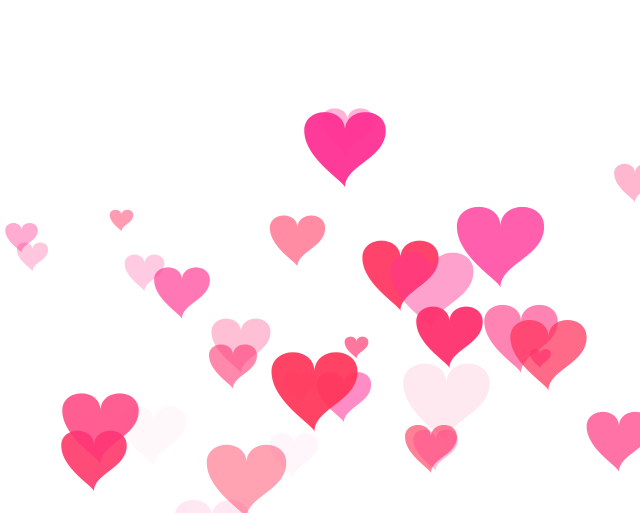
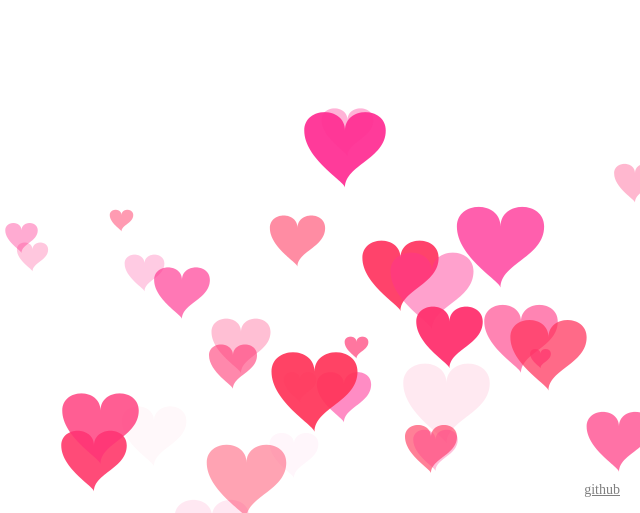
Before and after one commit to KyleBing/animate-heart-canvas, a website: page index.html in a window 1280 px wide. Shown: the part 287-800 px from the top of the page, 640-1280 px from the left. Drawn offline with Linux system fonts and the light colour scheme.

Commit message:
text color

```diff
--- a/index.html
+++ b/index.html
@@ -54,7 +54,7 @@
         font-size: 14px;
         text-align: center;
         padding: 5px 10px;
-        color: white;
+        color: gray;
         cursor: pointer;
     }
     .github-btn:hover {
```
